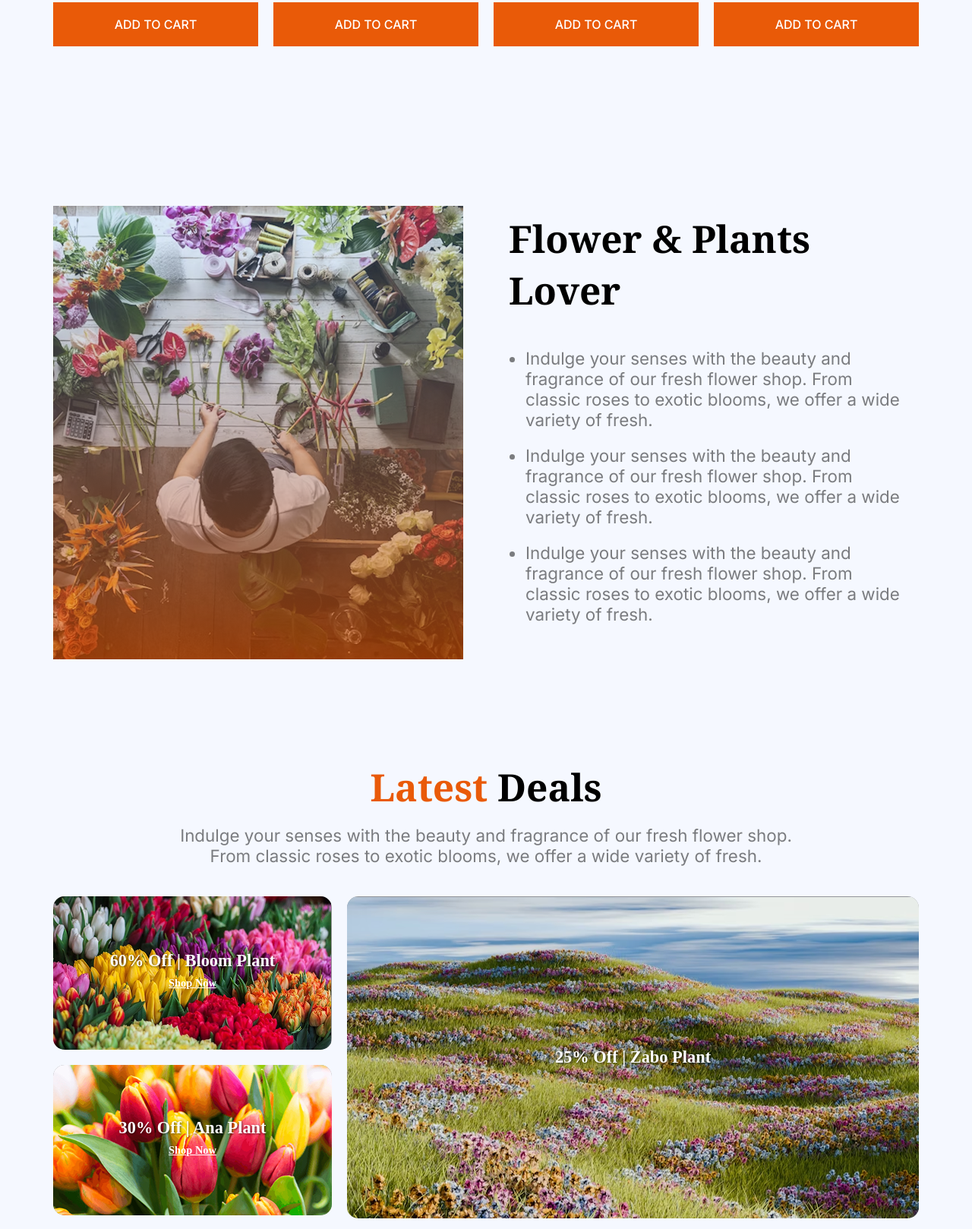
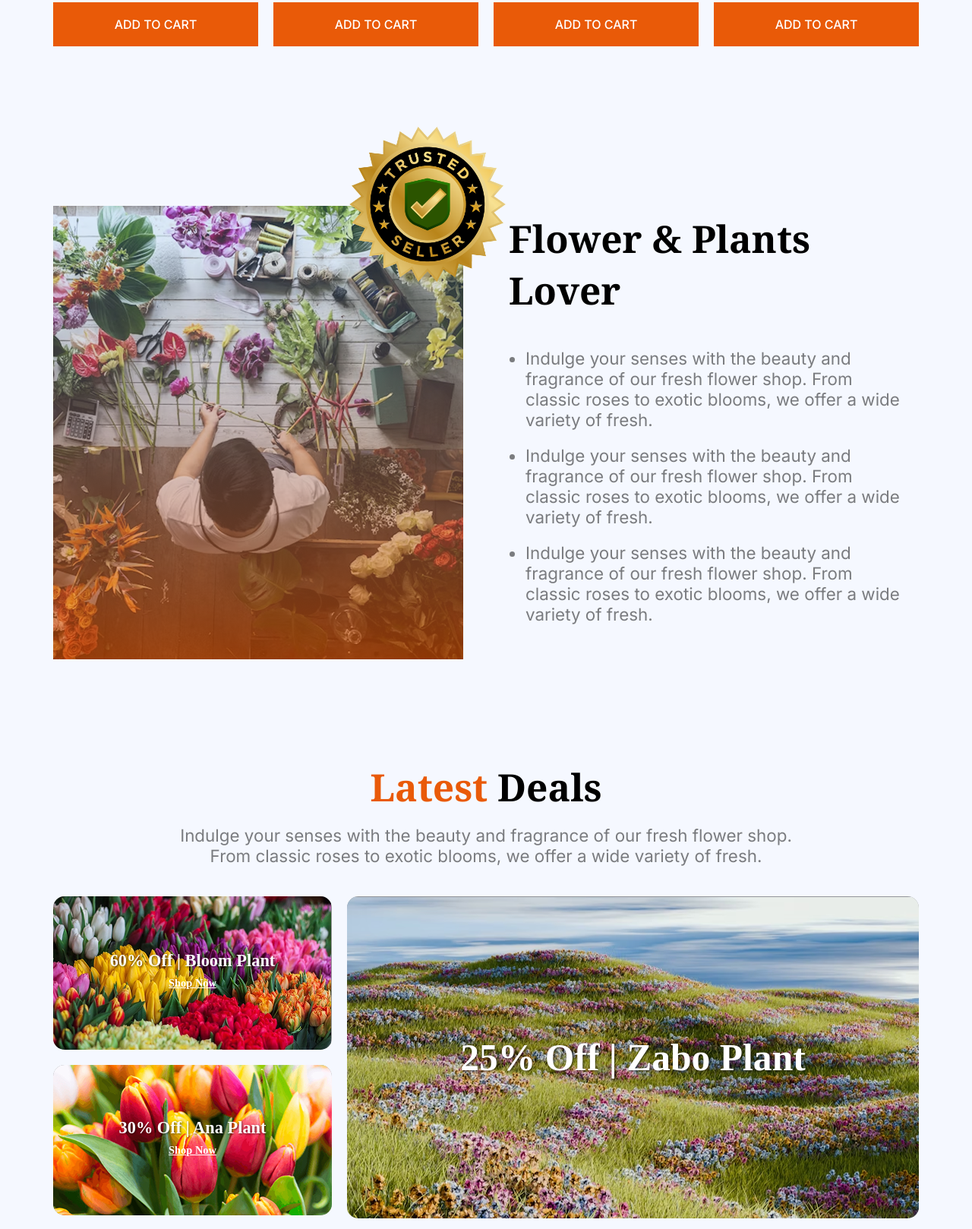
Before and after one commit to ahzahid81/PH_Assignment2, a plain HTML site: page index.html in a window 1280 px wide. Shown: the part 1900-3518 px from the top of the page at 76% size. Drawn offline with Linux system fonts and the light colour scheme.

Commit message:
Challenged Badge Added

```diff
--- a/index.html
+++ b/index.html
@@ -90,6 +90,7 @@
                     </div>
                 </div>
             </section>
+            <img class="challenge_Task" src="assets/trusted-badge.png" alt="">
             <section class="plants-lover-section ">
                 <div>
                     <img class="img-linear" src="assets/flower-store.png" alt="">
@@ -134,7 +135,7 @@
         <div class="deal-card large-card">
             <img src="assets/deal-zabo.png" alt="Zabo Plant">
             <div class="deal-info">
-            <h2>25% Off | Zabo Plant</h2>
+            <h2 id="special">25% Off | Zabo Plant</h2>
             </div>
         </div>
         </div>
--- a/styles/flower.css
+++ b/styles/flower.css
@@ -354,13 +354,29 @@ nav{
     border-radius: 5px;
     display: inline-block;
 }
+#special{
+    font-size: 3.1rem;
+}
+.challenge_Task{
+    width: 286px;
+    height: 286px;
+    position: absolute;
+    margin-left: 350px;
+    margin-top: -145px;
+    box-shadow: -4,10,4,0,rgba(0, 0, 0, 0.25);
+}
 
 /* Responsive */
  @media screen and (max-width: 576px) {
     .no-responsive{
         display: none;
     }
-
+    .latest-cards {
+    flex-direction: column;
+    }
+    .challenge_Task{
+        display: none;
+    }
 
     nav{
         margin-top: 13px;
```
